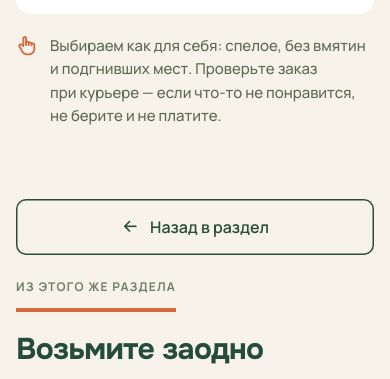
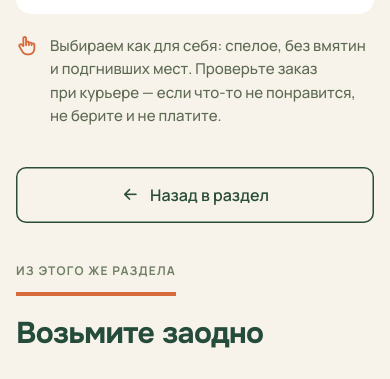
Before and after one commit to deminanetwork/prototipy, a plain HTML site: page est-privezem/product.html in a window 390 px wide. Shown: the part 1300-1679 px from the top of the page. Drawn offline with Linux system fonts and the light colour scheme.

Commit message:
est-privezem: отступы у кнопки «Назад в раздел»
Co-Authored-By: Claude Opus 5.5 <noreply@anthropic.com>

```diff
--- a/est-privezem/css/style.css
+++ b/est-privezem/css/style.css
@@ -1137,3 +1137,8 @@ body{font:500 16.5px/1.55 var(--f-body);background:var(--cream)}
 .kicker::after{width:100%;min-width:172px;max-width:none}
 @media (max-width:720px){.kicker::after{width:100%;min-width:120px}}
 .sec-head.center .kicker{margin-left:auto;margin-right:auto}
+/* v12 — кнопка «Назад в раздел» на телефоне: одинаковый отступ сверху и снизу */
+@media (max-width:720px){
+  .sec-more{padding-top:40px}
+  .pp-more{gap:40px}
+}
--- a/est-privezem/product.html
+++ b/est-privezem/product.html
@@ -9,13 +9,13 @@
 <link rel="preconnect" href="https://fonts.googleapis.com"><link rel="preconnect" href="https://fonts.gstatic.com" crossorigin>
 <link href="https://fonts.googleapis.com/css2?family=Manrope:wght@400;500;600;700&family=Onest:wght@500;600;700&display=swap" rel="stylesheet">
 <link rel="stylesheet" href="https://cdn.jsdelivr.net/npm/@tabler/icons-webfont@3.19.0/dist/tabler-icons.min.css">
-<link rel="stylesheet" href="css/style.css?v=11">
+<link rel="stylesheet" href="css/style.css?v=12">
 </head>
 <body data-page="catalog">
 <main class="wrap">
   <div class="page-top"><nav class="crumbs" aria-label="Хлебные крошки" id="crumbs"></nav></div>
   <div class="pp" id="pp"></div>
-  <section class="sec" style="padding-bottom:0">
+  <section class="sec sec-more" style="padding-bottom:0">
     <div class="sec-head pp-more"><div><span class="kicker">Из&nbsp;этого&nbsp;же раздела</span><h2 class="h2">Возьмите заодно</h2></div><a class="btn btn-ghost" id="more" href="catalog.html"><i class="ti ti-arrow-left"></i>Назад в&nbsp;раздел</a></div>
     <div class="grid" id="similar"></div>
   </section>
```
Also changed, not shown: est-privezem/cart.html (+1 -1 lines), est-privezem/catalog.html (+1 -1 lines), est-privezem/checkout.html (+1 -1 lines), est-privezem/delivery.html (+1 -1 lines), est-privezem/docs.html (+1 -1 lines), est-privezem/index.html (+1 -1 lines), est-privezem/success.html (+1 -1 lines).
